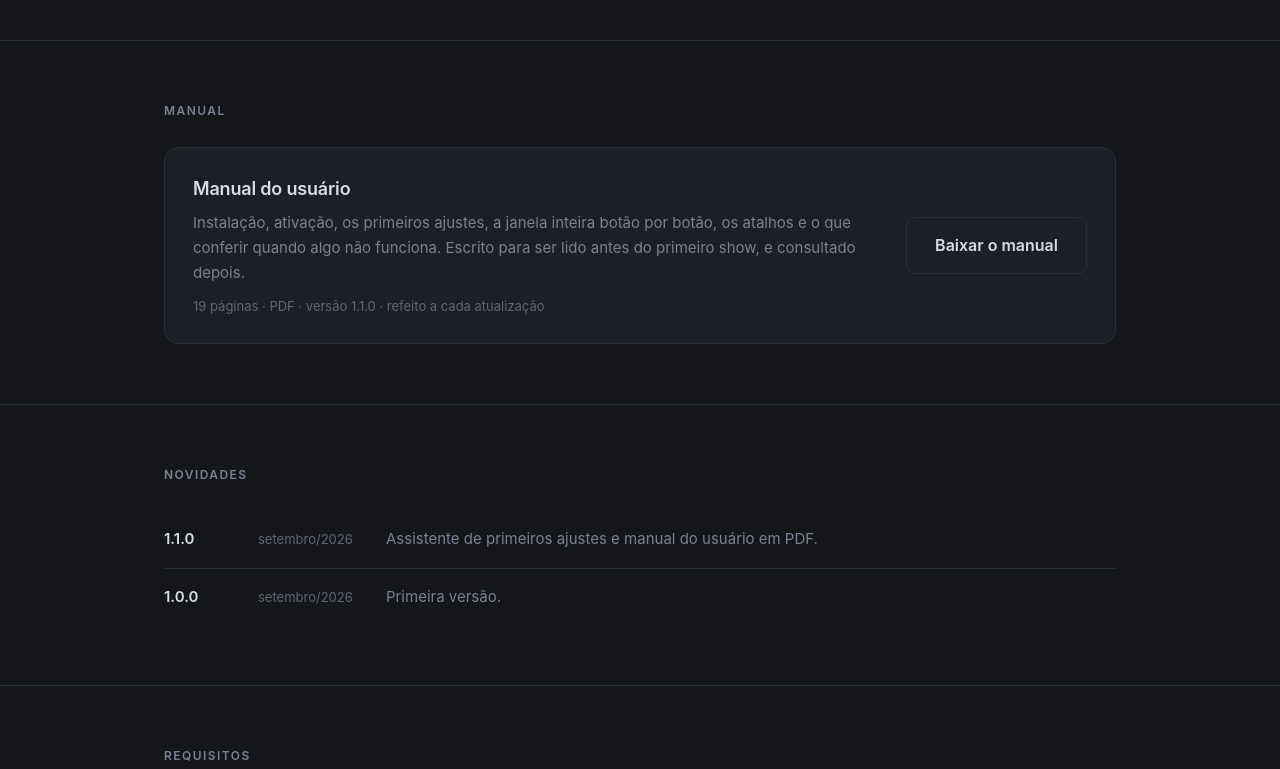
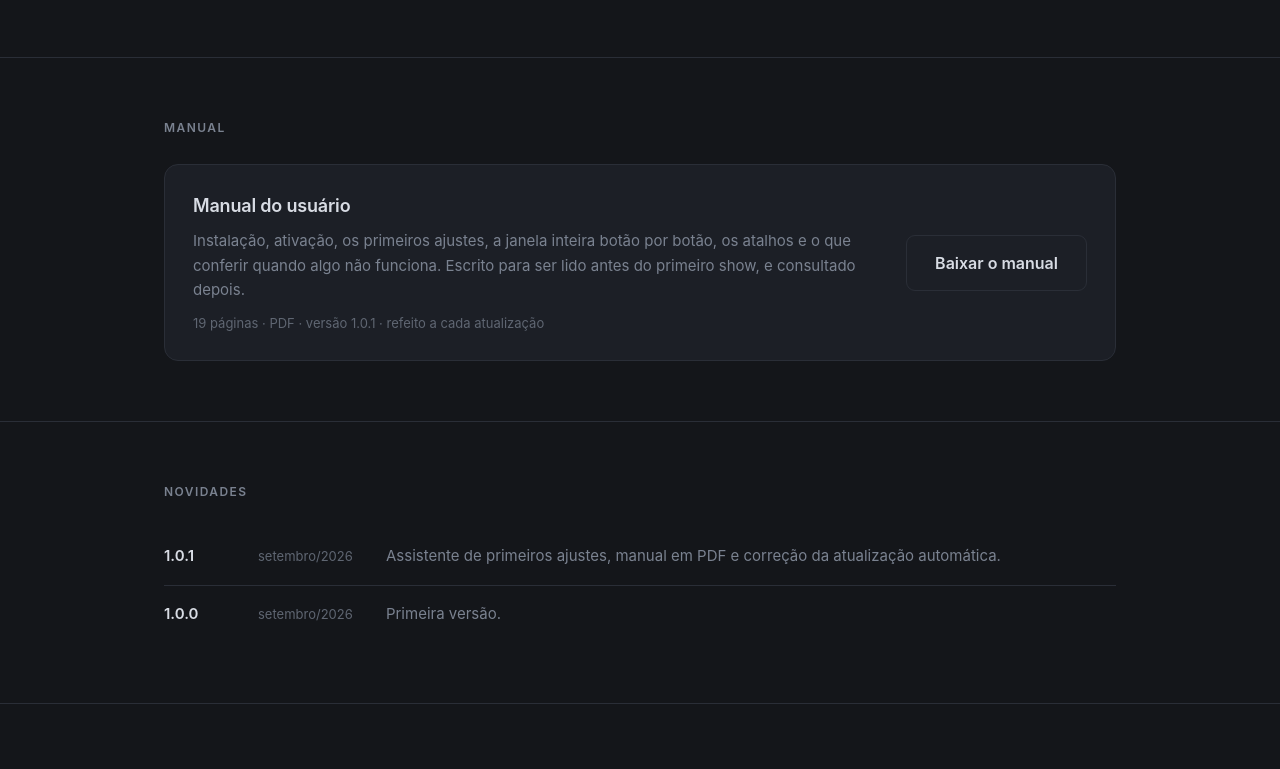
Before and after one commit to jacksondiegolaube/lumibridge-download, a plain HTML site: page index.html in a window 1280 px wide. Shown: the part 6316-7085 px from the top of the page. Drawn offline with Linux system fonts and the light colour scheme.

Commit message:
LumiBridge 1.0.1 - Assistente de primeiros ajustes, manual em PDF e correção da atualização automática.

```diff
--- a/index.html
+++ b/index.html
@@ -633,7 +633,7 @@
          janela inteira botão por botão, os atalhos e o que conferir
          quando algo não funciona. Escrito para ser lido antes do
          primeiro show, e consultado depois.</p>
-      <div class="quando">19 páginas · PDF · versão 1.1.0 · refeito a
+      <div class="quando">19 páginas · PDF · versão 1.0.1 · refeito a
            cada atualização</div>
     </div>
     <a class="botao fantasma" href="LumiBridge-manual.pdf"
@@ -646,9 +646,9 @@
   <h2>Novidades</h2>
   <!-- NOVIDADES -->
   <div class="versao">
-    <div class="num">1.1.0</div>
+    <div class="num">1.0.1</div>
     <div class="quando">setembro/2026</div>
-    <div class="oque">Assistente de primeiros ajustes e manual do usuário em PDF.</div>
+    <div class="oque">Assistente de primeiros ajustes, manual em PDF e correção da atualização automática.</div>
   </div>
   <div class="versao">
     <div class="num">1.0.0</div>
```
Also changed, not shown: atualizacao.txt, 5 other files.
